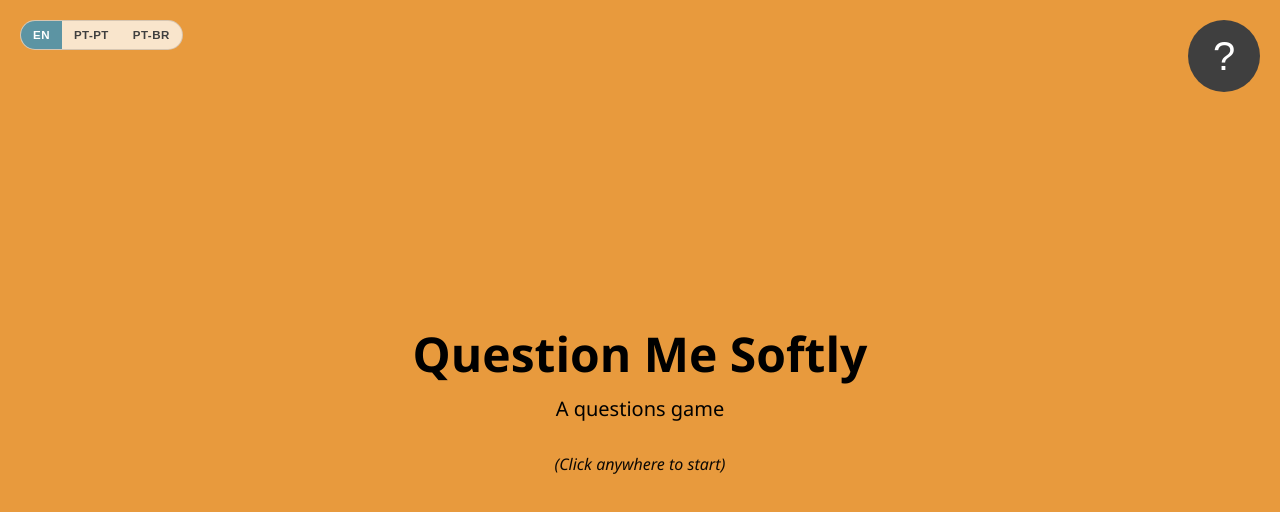
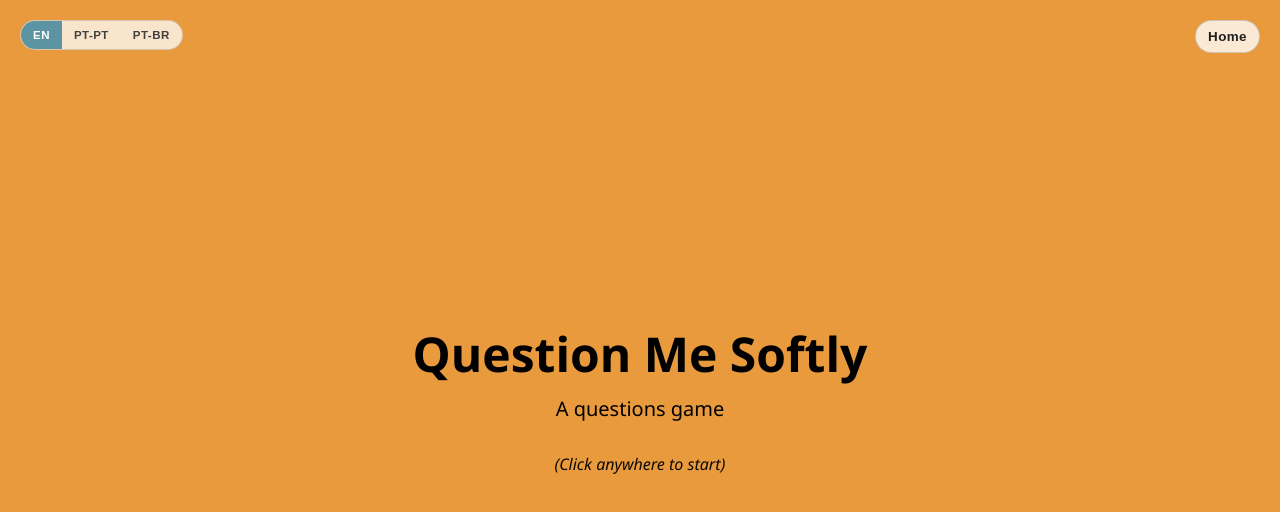
Before and after one commit to carlarsmendes/questionmesoftly_v2, a Next.js app in the folder question-me-softly/: page /play in a window 1280 px wide. Shown: the top 512 px of the page. Built offline with nearby package versions, Linux system fonts and the light colour scheme.

Commit message:
feat: remove deck popup and add minimal home button

```diff
--- a/question-me-softly/src/app/play/page.tsx
+++ b/question-me-softly/src/app/play/page.tsx
@@ -1,6 +1,7 @@
 "use client";
 
 import dynamic from "next/dynamic";
+import Link from "next/link";
 import { useSearchParams } from "next/navigation";
 import {
   useCallback,
@@ -22,7 +23,6 @@ import {
   LOCALE_STORAGE_KEY,
   resolveInitialLocale,
 } from "@/lib/locale";
-import { helpCopyByLocale } from "@/data/help-copy";
 import { endStateCopyByLocale } from "@/data/end-state-copy";
 import { shareQuestion } from "@/lib/share-question";
 import { SUPPORTED_LOCALES, type Locale, type QuestionRecord } from "@/types/content";
@@ -66,7 +66,6 @@ function PlayExperience({ packId }: { packId: ReturnType<typeof resolvePackId> }
     [],
   );
 
-  const [showHelp, setShowHelp] = useState(false);
   const [locale, setLocale] = useState<Locale>(() => resolveInitialLocale());
   const [deck, setDeck] = useState<QuestionRecord[]>(() => shuffle(packQuestions));
   const [shareFeedback, setShareFeedback] = useState<string | null>(null);
@@ -100,10 +99,6 @@ function PlayExperience({ packId }: { packId: ReturnType<typeof resolvePackId> }
   }, [packQuestions]);
 
   const nextCard = useCallback(() => {
-    if (showHelp) {
-      return;
-    }
-
     if (card.exhausted) {
       return;
     }
@@ -129,7 +124,7 @@ function PlayExperience({ packId }: { packId: ReturnType<typeof resolvePackId> }
       backgroundColor,
       textColor: getContrastYIQ(backgroundColor),
     });
-  }, [card.exhausted, colorByType, deck, showHelp]);
+  }, [card.exhausted, colorByType, deck]);
 
   const onKeyDown = useCallback(
     (event: KeyboardEvent<HTMLElement>) => {
@@ -141,7 +136,6 @@ function PlayExperience({ packId }: { packId: ReturnType<typeof resolvePackId> }
     [nextCard],
   );
 
-  const helpCopy = helpCopyByLocale[locale] ?? helpCopyByLocale.en;
   const endStateCopy = endStateCopyByLocale[locale] ?? endStateCopyByLocale.en;
 
   const onShareCurrentQuestion = useCallback(
@@ -185,27 +179,9 @@ function PlayExperience({ packId }: { packId: ReturnType<typeof resolvePackId> }
         ))}
       </nav>
 
-      <button
-        type="button"
-        className={`${styles.questionMark} ${showHelp ? styles.showModal : ""}`}
-        aria-label={showHelp ? "Close help" : "Open help"}
-        onClick={(event) => {
-          event.stopPropagation();
-          setShowHelp((value) => !value);
-        }}
-      >
-        {showHelp ? "x" : "?"}
-      </button>
-
-      {showHelp ? (
-        <section className={styles.helpModal} aria-live="polite">
-          <div className={styles.helpContent}>
-            {helpCopy.map((line, index) =>
-              line.length === 0 ? <br key={`break-${index}`} /> : <p key={`line-${index}`}>{line}</p>,
-            )}
-          </div>
-        </section>
-      ) : null}
+      <Link href="/" className={styles.homeButton} aria-label="Back to landing page">
+        Home
+      </Link>
 
       {card.started && card.question && !card.exhausted ? (
         <>
--- a/question-me-softly/src/app/play/play.module.css
+++ b/question-me-softly/src/app/play/play.module.css
@@ -111,29 +111,21 @@
   color: #fff;
 }
 
-.questionMark {
-  font-size: 2.5rem;
-  width: 72px;
-  height: 72px;
-  border-radius: 50%;
-  background-color: #3f3f3f;
-  color: #fff;
-  padding: 0;
+.homeButton {
+  text-decoration: none;
+  border: 1px solid rgba(63, 63, 63, 0.22);
+  border-radius: 999px;
+  background: rgba(255, 255, 255, 0.78);
+  color: #1f1f1f;
+  padding: 8px 12px;
   position: fixed;
   right: 0;
   top: 0;
   margin: 20px;
   z-index: 4;
-  cursor: pointer;
-  border: 0;
-  line-height: 1;
-  display: inline-flex;
-  align-items: center;
-  justify-content: center;
-}
-
-.showModal {
-  border-radius: 50%;
+  font-size: 0.84rem;
+  font-weight: 700;
+  letter-spacing: 0.03em;
 }
 
 .shareButton {
@@ -169,32 +161,6 @@
   font-weight: 600;
 }
 
-.helpModal {
-  display: flex;
-  background-color: #3f3f3f;
-  width: 100vw;
-  min-height: 100svh;
-  z-index: 3;
-  color: #fff;
-  position: fixed;
-  inset: 0;
-  padding: 0 20px;
-  margin: 0 auto;
-  font-size: 18px;
-  font-weight: 400;
-  line-height: 1.7rem;
-  flex-direction: column;
-  justify-content: center;
-  align-items: center;
-}
-
-.helpContent {
-  max-width: 70vw;
-  margin: 0 auto;
-  text-align: left;
-  padding-top: 40px;
-}
-
 @media (max-width: 768px) {
   .card {
     max-width: 85vw;
@@ -202,6 +168,10 @@
   }
 
   .localeSwitcher {
+    margin: 12px;
+  }
+
+  .homeButton {
     margin: 12px;
   }
 
@@ -216,16 +186,4 @@
     bottom: 76px;
   }
 
-  .helpModal {
-    height: auto;
-    padding: 40px 12px;
-    line-height: 1.5rem;
-  }
-
-  .helpContent {
-    max-width: 100%;
-    font-size: 17px;
-    line-height: 1.55;
-    padding-top: 20px;
-  }
 }
```
